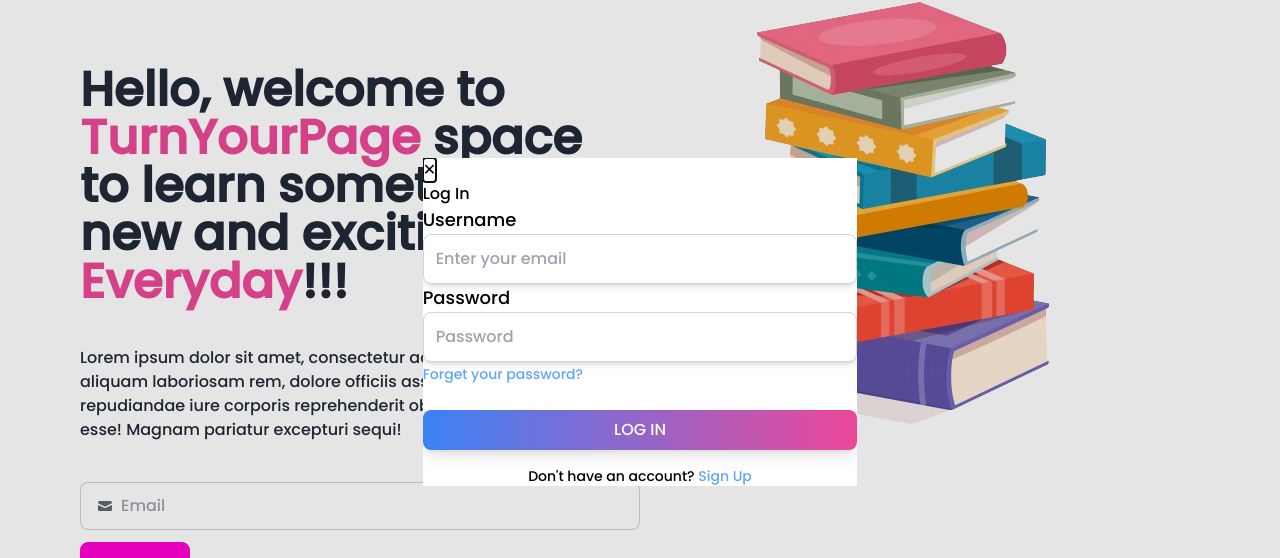
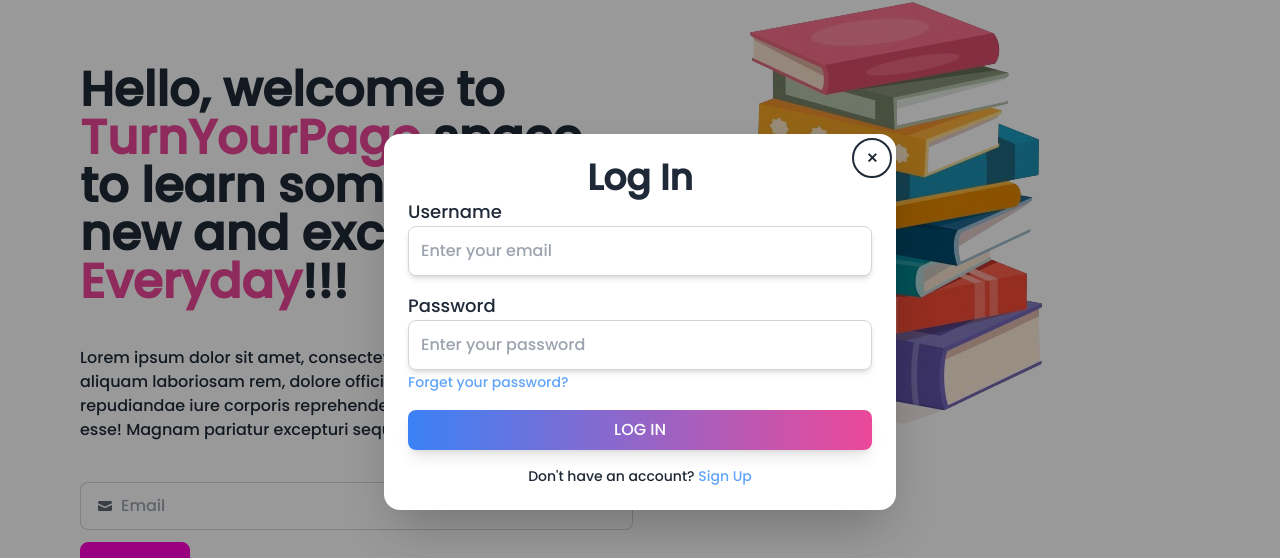
Before and after one commit to Abhishekkumar21/TurnThePage, a React (Vite) app in the folder Frontend/: page / in a window 1280 px wide. Both pictures are taken after a click on the link "Login". Shown: the part 78-636 px from the top of the page. Built offline with nearby package versions, Linux system fonts and the light colour scheme.

Commit message:
Fixed: typo in 'className' in Login comp

```diff
--- a/Frontend/src/Components/Login.jsx
+++ b/Frontend/src/Components/Login.jsx
@@ -3,21 +3,20 @@
 
 function Login() {
   return (
-    <>
     <div>
       {/* You can open the modal using document.getElementById('ID').showModal() method */}
-        <dialog id="my_modal_3" classNameName="modal">
-          <div classNameName="modal-box dark:bg-slate-600 ">
+      <dialog id="my_modal_3" className="modal">
+        <div className="modal-box dark:bg-slate-600 ">
           <form method="dialog">
             {/* if there is a button in form, it will close the modal */}
-              <button classNameName="btn btn-sm btn-circle btn-ghost absolute right-2 top-2">
+            <button className="btn btn-sm btn-circle btn-ghost absolute right-2 top-2">
               ✕
             </button>
           </form>
-            <h1 classNameName="font-semibold text-2xl md:text-4xl justify-center flex dark:text-gray-200">
+          <h1 className="font-semibold text-2xl md:text-4xl justify-center flex dark:text-gray-200">
             Log In
           </h1>
-            <div classNameName="pt-4s space-y-4">
+          <div className="pt-4s space-y-4">
             <div>
               <label for="email" className="mb-2  dark:text-gray-400 text-lg">
                 Username
@@ -31,17 +30,14 @@
               />
             </div>
             <div>
-                <label
-                  for="Enter your password"
-                  className="mb-2 dark:text-gray-400 text-lg"
-                >
+              <label for="password" className="mb-2 dark:text-gray-400 text-lg">
                 Password
               </label>
               <input
                 id="password"
                 className="border p-3 shadow-md dark:bg-slate-100 dark:text-gray-500  dark:border-gray-700 placeholder:text-base focus:scale-105 ease-in-out duration-300 border-gray-300 rounded-lg w-full"
                 type="password"
-                  placeholder="Password"
+                placeholder="Enter your password"
                 required
               />
             </div>
@@ -76,7 +72,6 @@
         </div>
       </dialog>
     </div>
-    </>
   );
 }
 
```
Lines whose indentation alone changed are shown as unchanged.
